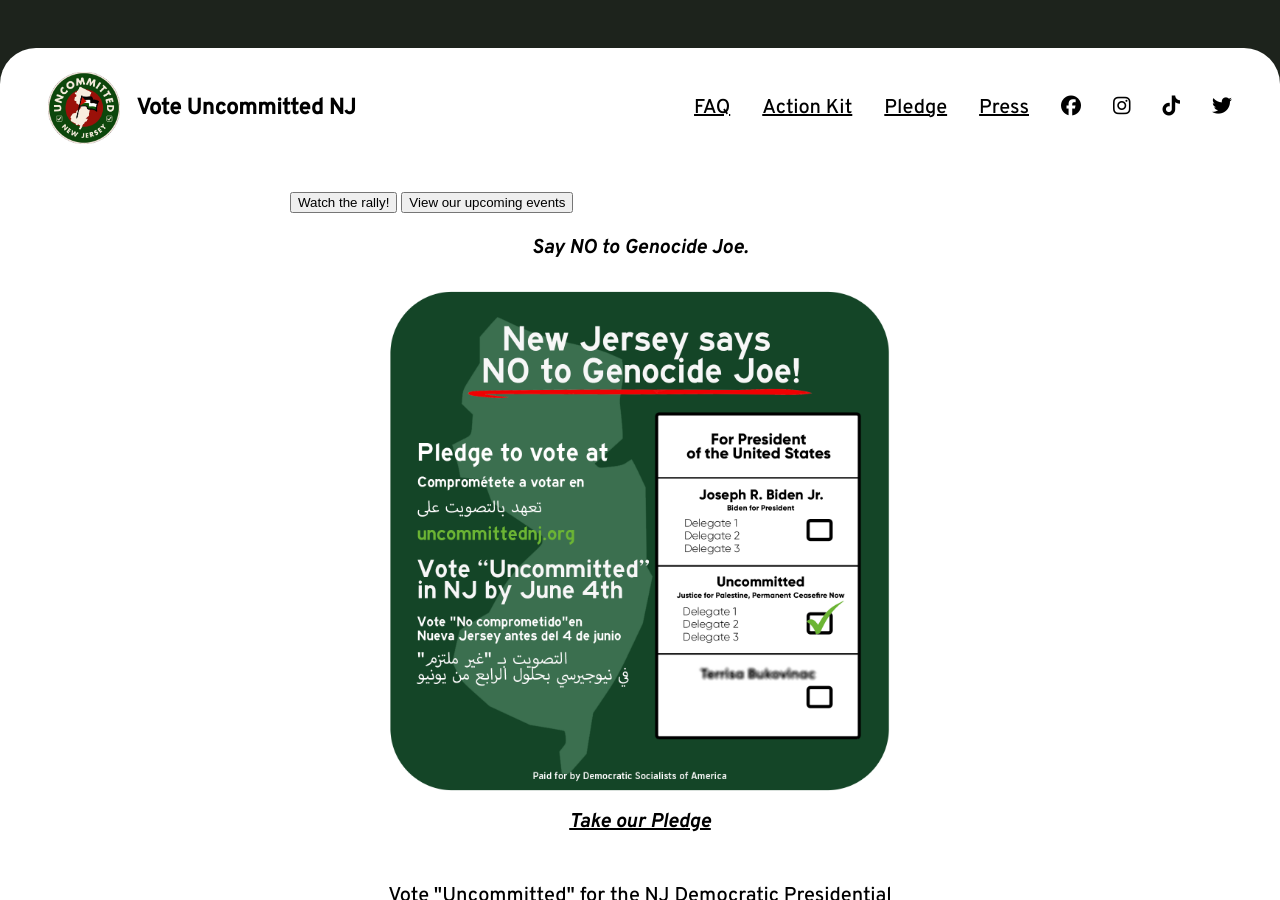
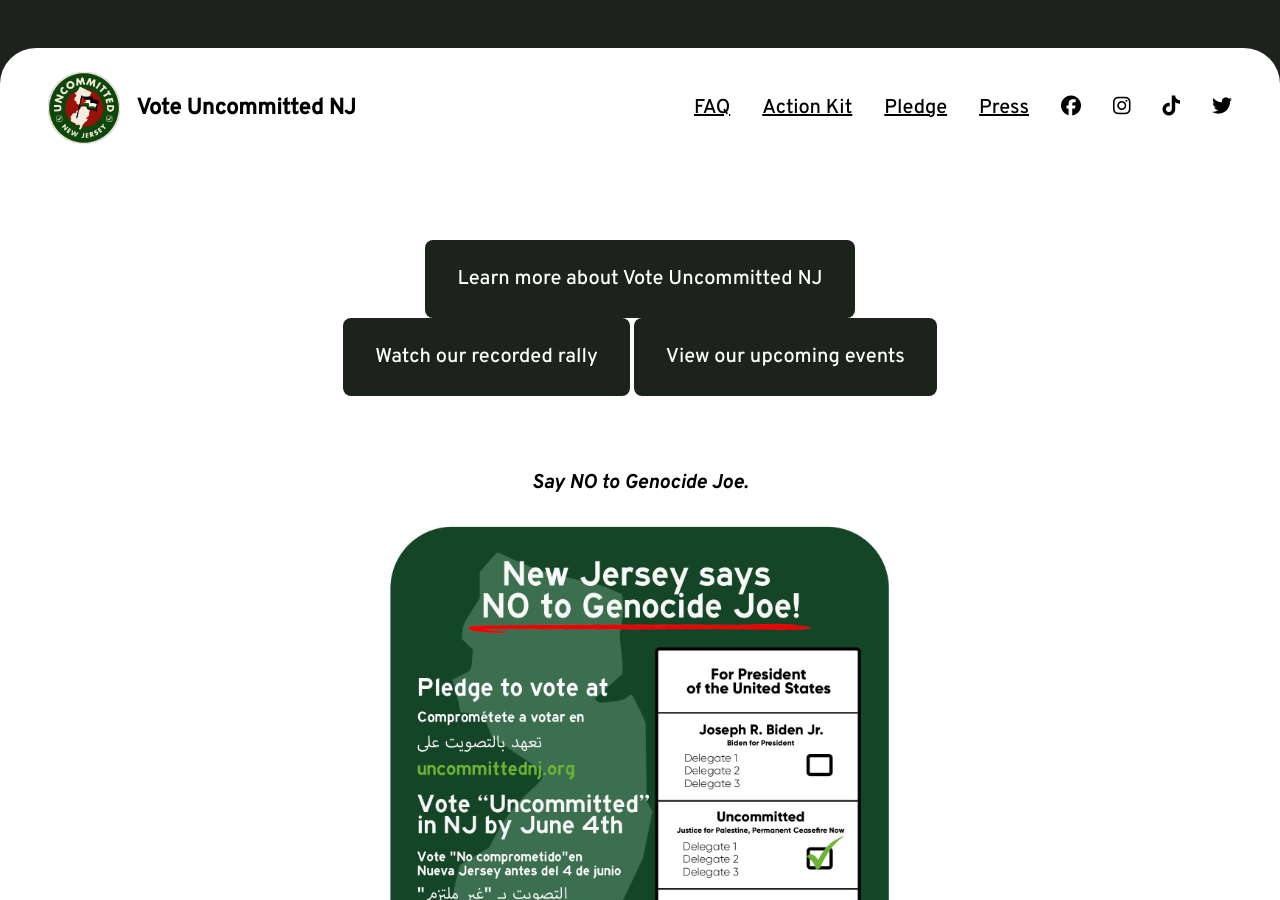
Before and after one commit to dsa-ntc/uncommittednj.org, a Jekyll site: the page built from index.html, in a window 1280 px wide and 900 px high. Built offline with Jekyll 4.4.1, drawn with Linux system fonts in a browser that asks for light colours; nearby versions of some CDN libraries; a script that is not in the unit is left out; comment, search, counter and statistics services are not loaded.

Commit message:
Update index.html
updated buttons at top of home screen

```diff
--- a/index.html
+++ b/index.html
@@ -2,10 +2,12 @@
 layout: default
 image: /assets/vote-uncommitted.jpg
 ---
-
+ <div class='section cta'>
+    <a href='/faq' class='btn'>Learn more about Vote Uncommitted NJ</a>
+    <a href='/rally' class='btn'>Watch our recorded rally</a>
+    <a href='/calendar' class='btn'>View our upcoming events</a>
+  </div>
 <div id="home">
-  <button href="/rally">Watch the rally!</button>
-  <button href="/calendar">View our upcoming events</button>
   <div class="prelude">
     <p><em>Say <strong>NO</strong> to Genocide Joe.</em></p>
 
```
